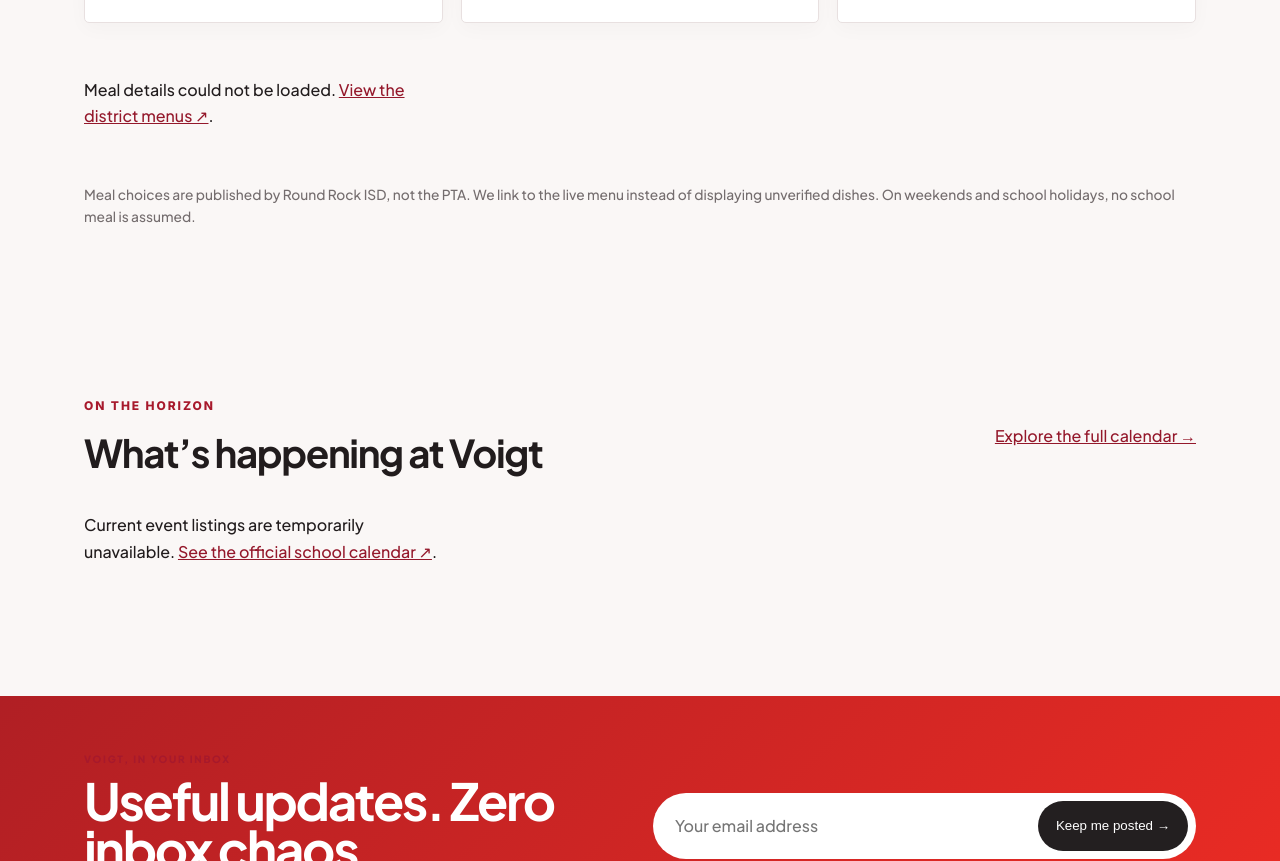
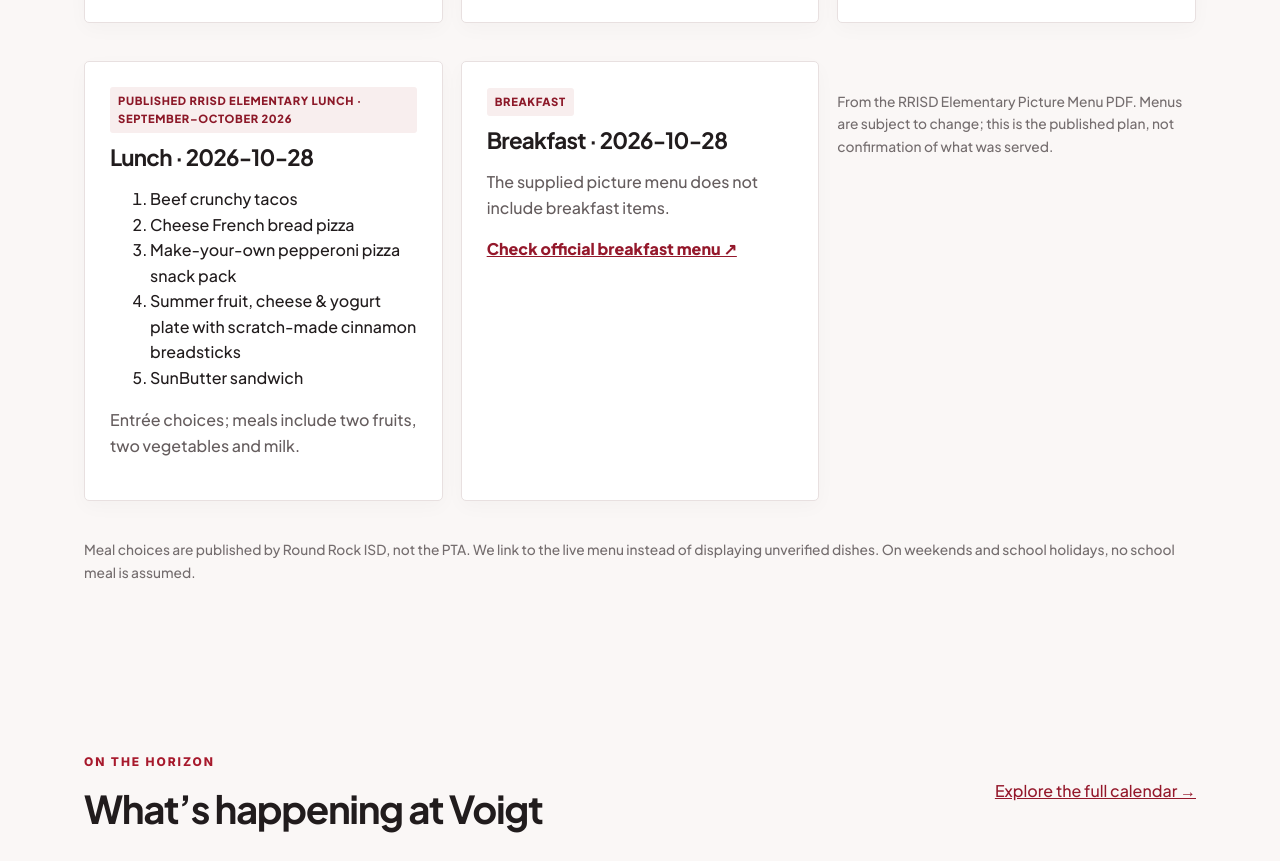
Before and after one commit to officiallightningdispatch/XeniaVoigtPTA, a website: page index.html in a window 1280 px wide. Shown: the part 1847-2708 px from the top of the page. Drawn offline with Linux system fonts and the light colour scheme; no server answers.

Commit message:
Load official published lunch entries before daily calendar UI

```diff
--- a/index.html
+++ b/index.html
@@ -65,6 +65,7 @@
   <script src="/voigt-brand-fixes.js?v=1" defer></script>
   <script src="/community-updates.js?v=4" defer></script>
   <script src="/language-toggle.js?v=1" defer></script>
-  <script src="/editorial-upgrade.js?v=9" defer></script>
+  <script src="/october-lunch-2026.js?v=1" defer></script>
+  <script src="/editorial-upgrade.js?v=10" defer></script>
 </body>
 </html>
```
